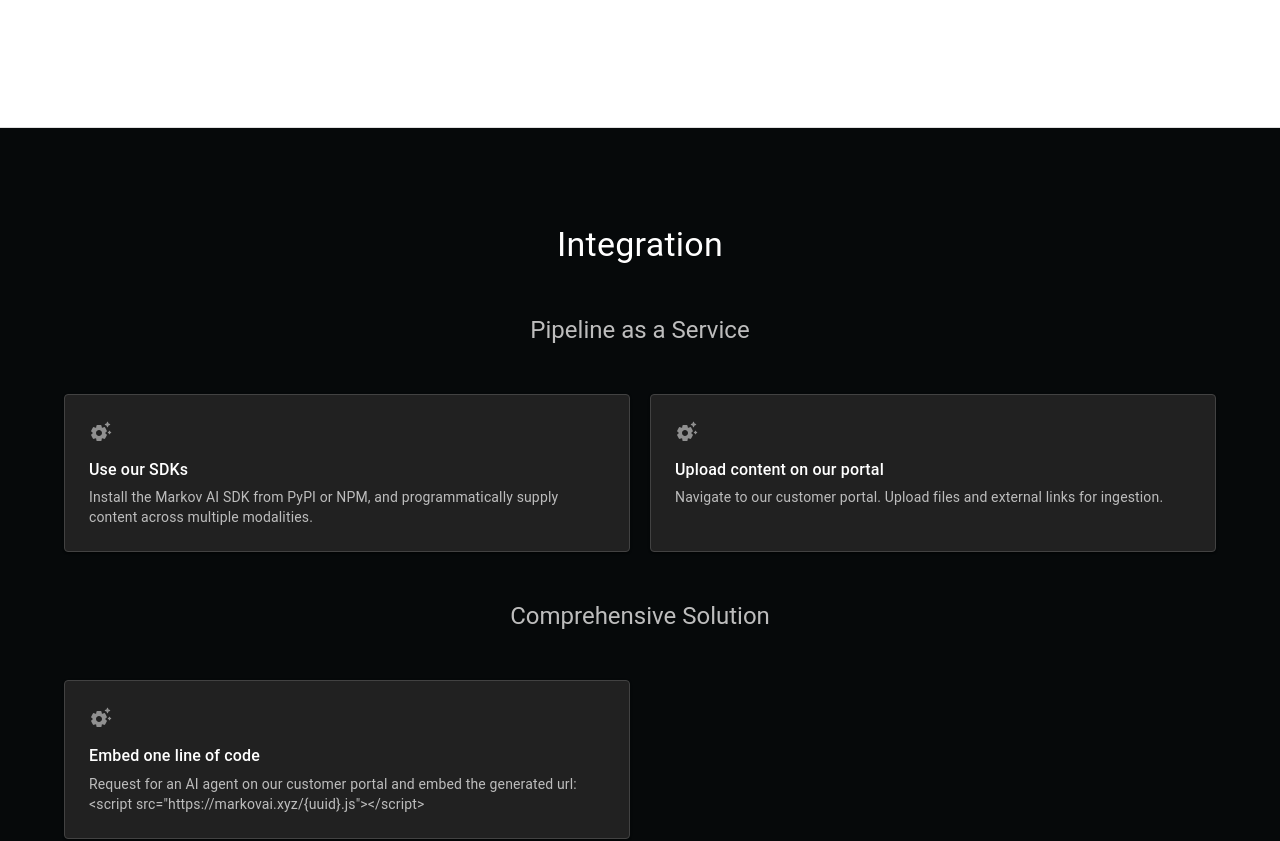
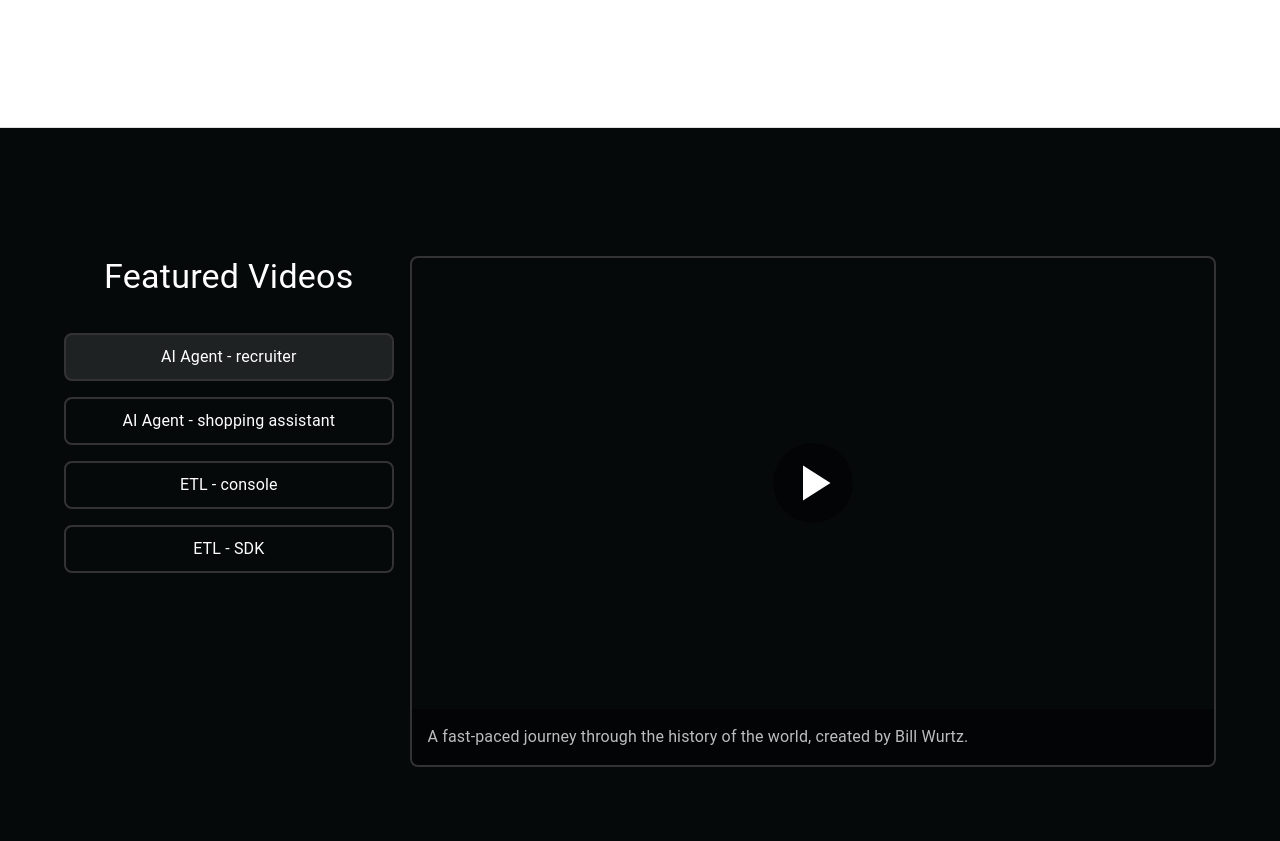
Before and after one commit to markov-ai-xyz/markov-ui, a React (Create React App) app: page / in a window 1280 px wide. Shown: the part 2910-3751 px from the top of the page. Built offline with nearby package versions, Linux system fonts and the light colour scheme.

Commit message:
Add featured videos

```diff
--- a/package.json
+++ b/package.json
@@ -20,6 +20,7 @@
     "markov-ai": "^1.0.1",
     "react": "^18.3.1",
     "react-dom": "^18.3.1",
+    "react-icons": "^5.3.0",
     "react-router-dom": "^6.23.1",
     "react-scripts": "5.0.1",
     "typescript": "^4.9.5",
--- a/src/components/Footer.tsx
+++ b/src/components/Footer.tsx
@@ -8,8 +8,10 @@
 import TextField from '@mui/material/TextField';
 import Typography from '@mui/material/Typography';
 
-import GitHubIcon from '@mui/icons-material/GitHub';
-import LinkedInIcon from '@mui/icons-material/LinkedIn';
+import { SiGithub } from "react-icons/si";
+import { SiLinkedin } from "react-icons/si";
+import { SiNpm } from "react-icons/si";
+import { SiPypi } from "react-icons/si";
 import MarkovSvg from './icons/MarkovSvg';
 
 function Copyright() {
@@ -148,13 +150,13 @@
         }}
       >
         <div>
-          <Link color="text.secondary" href="#">
+          <Link color="text.secondary" href="/privacy-policy">
             Privacy Policy
           </Link>
           <Typography display="inline" sx={{ mx: 0.5, opacity: 0.5 }}>
             &nbsp;•&nbsp;
           </Typography>
-          <Link color="text.secondary" href="#">
+          <Link color="text.secondary" href="/terms-of-service">
             Terms of Service
           </Link>
           <Copyright />
@@ -174,15 +176,31 @@
             aria-label="LinkedIn"
             sx={{ alignSelf: 'center' }}
           >
-            <LinkedInIcon />
+            <SiLinkedin />
           </IconButton>
           <IconButton
             color="inherit"
-            href="https://github.com/markov-ai-xyz/"
+            href="https://www.github.com/markov-ai-xyz/"
             aria-label="GitHub"
             sx={{ alignSelf: 'center' }}
           >
-            <GitHubIcon />
+            <SiGithub />
+          </IconButton>
+          <IconButton
+            color="inherit"
+            href="https://www.pypi.org/project/markov-ai/"
+            aria-label="PyPI"
+            sx={{ alignSelf: 'center' }}
+          >
+            <SiPypi />
+          </IconButton>
+          <IconButton
+            color="inherit"
+            href="https://www.npmjs.com/package/markov-ai/"
+            aria-label="NPM"
+            sx={{ alignSelf: 'center' }}
+          >
+            <SiNpm />
           </IconButton>
         </Stack>
       </Box>
--- a/src/components/Home.tsx
+++ b/src/components/Home.tsx
@@ -6,6 +6,7 @@
 import { ThemeProvider, createTheme } from '@mui/material/styles';
 import AppBar from './AppBar';
 import Hero from './Hero';
+import YoutubeCarousel from './YoutubeCarousel';
 import Integration from './Integration';
 import Pricing from './Pricing';
 import FeaturesLeft from './FeaturesLeft';
@@ -21,6 +22,29 @@
     setMode((prev) => (prev === 'dark' ? 'light' : 'dark'));
   };
 
+  const videos = [
+    {
+      id: 'QHlAEmLur9U',
+      title: 'AI Agent - recruiter',
+      description: 'A fast-paced journey through the history of the world, created by Bill Wurtz.',
+    },
+    {
+      id: 'V1-bFUvuDiQ',
+      title: 'AI Agent - shopping assistant',
+      description: 'The iconic opening theme song for The Muppet Show.',
+    },
+    {
+      id: 'BkGfotWFkek',
+      title: 'ETL - console',
+      description: 'The first video uploaded to YouTube, featuring YouTube co-founder Jawed Karim at the San Diego Zoo.',
+    },
+    {
+      id: 'H-9d3di7ygg',
+      title: 'ETL - SDK',
+      description: 'The classic music video for Rick Astley\'s 1987 hit "Never Gonna Give You Up".',
+    },
+  ];
+
   return (
     <ThemeProvider theme={defaultTheme}>
       <CssBaseline />
@@ -30,6 +54,7 @@
         <FeaturesLeft />
         <FeaturesRight />
         <Divider />
+        <YoutubeCarousel videos={videos} />
         <Integration />
         <Divider />
         <Pricing />
--- /dev/null
+++ b/src/components/YoutubeCarousel.tsx
@@ -0,0 +1,157 @@
+import React, { useState, useEffect, useRef } from 'react';
+import { Box, Container, Grid, Typography, IconButton, Card } from '@mui/material';
+import { PlayArrow, Pause } from '@mui/icons-material';
+
+interface Video {
+  id: string;
+  title: string;
+  description: string;
+}
+
+interface YoutubeCarouselProps {
+  videos: Video[];
+}
+
+declare global {
+  interface Window {
+    YT: any;
+    onYouTubeIframeAPIReady: () => void;
+  }
+}
+
+const YoutubeCarousel: React.FC<YoutubeCarouselProps> = ({ videos }) => {
+  const [currentIndex, setCurrentIndex] = useState(0);
+  const [isPlaying, setIsPlaying] = useState(false);
+  const playerRef = useRef<any>(null);
+
+  useEffect(() => {
+    const tag = document.createElement('script');
+    tag.src = 'https://www.youtube.com/iframe_api';
+    const firstScriptTag = document.getElementsByTagName('script')[0];
+    firstScriptTag.parentNode?.insertBefore(tag, firstScriptTag);
+
+    window.onYouTubeIframeAPIReady = () => {
+      playerRef.current = new window.YT.Player('youtube-player', {
+        height: '100%',
+        width: '100%',
+        videoId: videos[currentIndex].id,
+        playerVars: {
+          controls: 0,
+          showinfo: 0,
+          rel: 0,
+          modestbranding: 1,
+        },
+        events: {
+          onStateChange: (event: { data: number }) => {
+            setIsPlaying(event.data === window.YT.PlayerState.PLAYING);
+          },
+        },
+      });
+    };
+  }, []);
+
+  useEffect(() => {
+    if (playerRef.current && playerRef.current.loadVideoById) {
+      playerRef.current.loadVideoById(videos[currentIndex].id);
+    }
+  }, [currentIndex, videos]);
+
+  const togglePlayPause = () => {
+    if (playerRef.current) {
+      if (isPlaying) {
+        playerRef.current.pauseVideo();
+      } else {
+        playerRef.current.playVideo();
+      }
+    }
+  };
+
+  const handleVideoClick = (index: number) => {
+    setCurrentIndex(index);
+  };
+
+  return (
+    <Box sx={{ bgcolor: '#06090a', color: 'white' }}>
+      <Container id="youtube-carousel" sx={{ py: { xs: 8, sm: 16 }, display: 'flex' }}>
+        {/* Left Column: Video Links */}
+        <Box sx={{ width: '30%', pr: 2 }}>
+          <Typography component="h2" variant="h4" align="center" gutterBottom>
+            Featured Videos
+          </Typography>
+          <br/>
+          <Grid container spacing={2}>
+            {videos.map((video, index) => (
+              <Grid item xs={12} key={video.id}>
+                <Box
+                  onClick={() => handleVideoClick(index)}
+                  sx={{
+                    border: '2px solid #333',
+                    borderRadius: '8px',
+                    overflow: 'hidden',
+                    cursor: 'pointer',
+                    transition: 'all 0.3s ease',
+                    '&:hover': {
+                      transform: 'scale(1.05)',
+                    },
+                    p: 1,
+                    bgcolor: currentIndex === index ? 'rgba(255, 255, 255, 0.1)' : 'transparent',
+                  }}
+                >
+                  <Typography variant="subtitle1" sx={{ textAlign: 'center' }}>
+                    {video.title}
+                  </Typography>
+                </Box>
+              </Grid>
+            ))}
+          </Grid>
+        </Box>
+
+        {/* Right Column: Video Player */}
+        <Box sx={{
+          border: '2px solid #333',
+          borderRadius: '8px',
+          overflow: 'hidden',
+          flexGrow: 1,
+        }}>
+          <Box sx={{
+            position: 'relative',
+            paddingTop: '56.25%',
+          }}>
+            <div id="youtube-player" style={{
+              position: 'absolute',
+              top: 0,
+              left: 0,
+              width: '100%',
+              height: '100%',
+            }}></div>
+            <IconButton
+              onClick={togglePlayPause}
+              sx={{
+                position: 'absolute',
+                left: '50%',
+                top: '50%',
+                transform: 'translate(-50%, -50%)',
+                color: 'white',
+                bgcolor: 'rgba(0, 0, 0, 0.5)',
+                '&:hover': {
+                  bgcolor: 'rgba(0, 0, 0, 0.7)',
+                },
+                width: '80px',
+                height: '80px',
+              }}
+            >
+              {isPlaying ? <Pause sx={{ fontSize: 60 }} /> : <PlayArrow sx={{ fontSize: 60 }} />}
+            </IconButton>
+          </Box>
+          <Box sx={{ p: 2, bgcolor: 'rgba(0, 0, 0, 0.5)', flexGrow: 1 }}>
+            <Typography variant="body1" sx={{ color: 'grey.400' }}>
+              {videos[currentIndex].description}
+            </Typography>
+          </Box>
+        </Box>
+      </Container>
+    </Box>
+  );
+};
+
+export default YoutubeCarousel;
```
Also changed, not shown: 1 other file (tests, documents, lock files or other folders).
